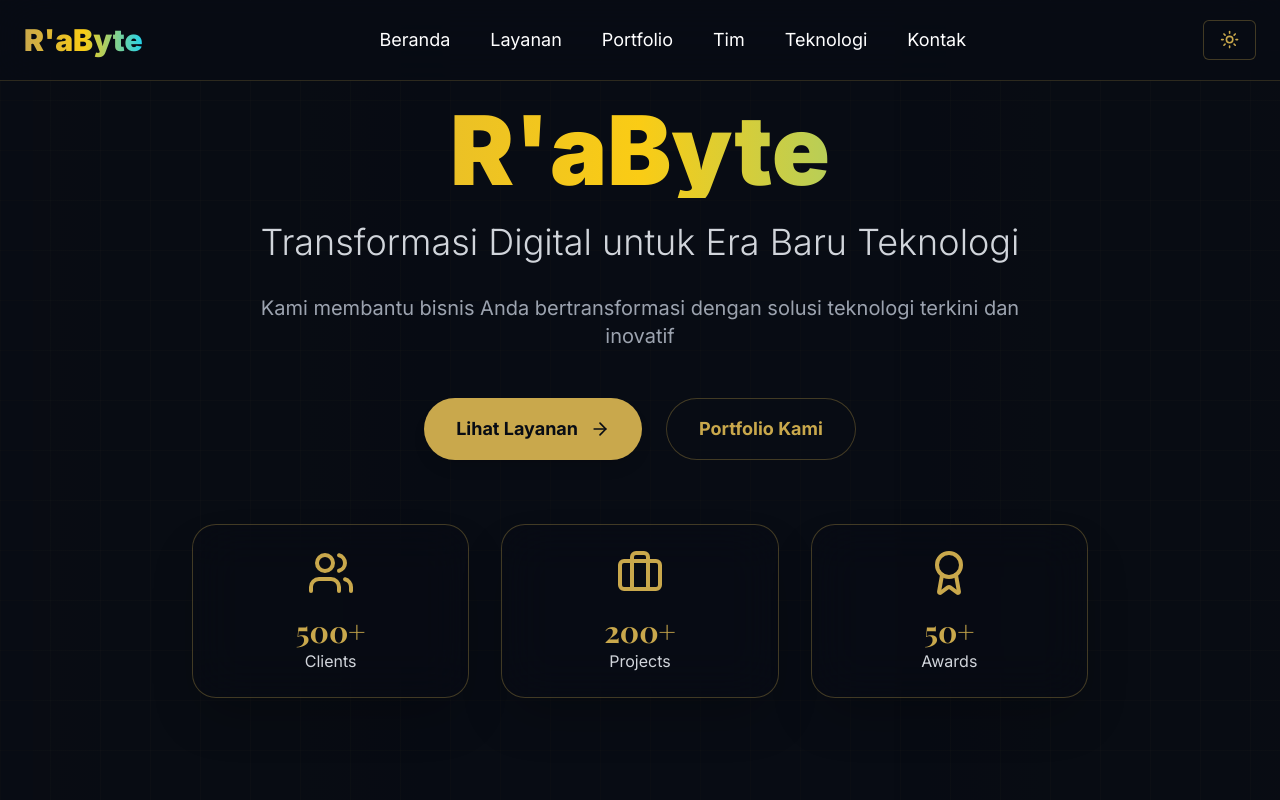
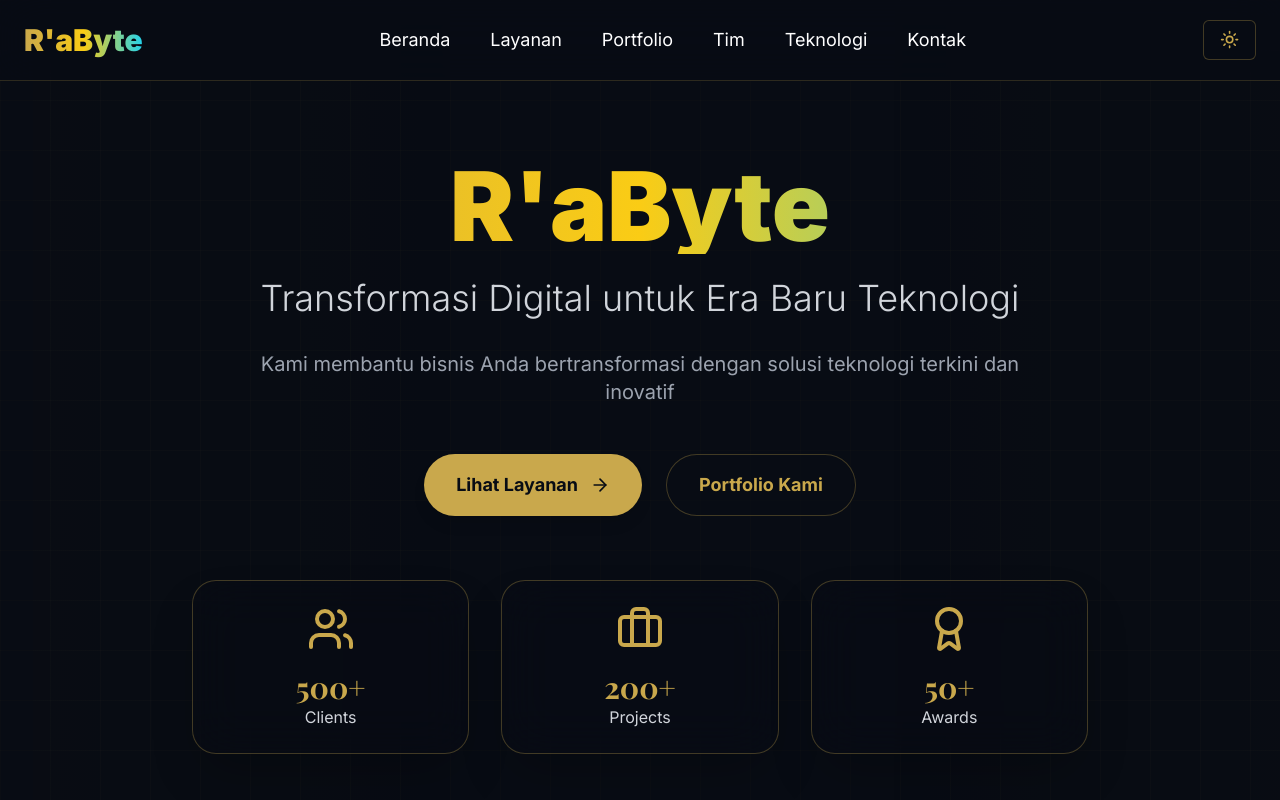
Before and after one commit to BangYahya01/EraByte, a Next.js app: page / in a window 1280 px wide. Shown: the top 800 px of the page. Built offline with nearby package versions, Linux system fonts and the light colour scheme.

Commit message:
fix: add padding-top to Hero section to prevent overlap with fixed navbar

```diff
--- a/src/components/Hero.tsx
+++ b/src/components/Hero.tsx
@@ -14,7 +14,7 @@ const stats = [
 
 export function Hero() {
   return (
-    <section className="relative min-h-screen flex items-center justify-center bg-secondary overflow-hidden">
+    <section className="relative min-h-screen flex items-center justify-center bg-secondary overflow-hidden pt-28">
       {/* Animated Grid Background */}
       <div className="absolute inset-0 opacity-20">
         <div className="absolute inset-0" style={{
```
